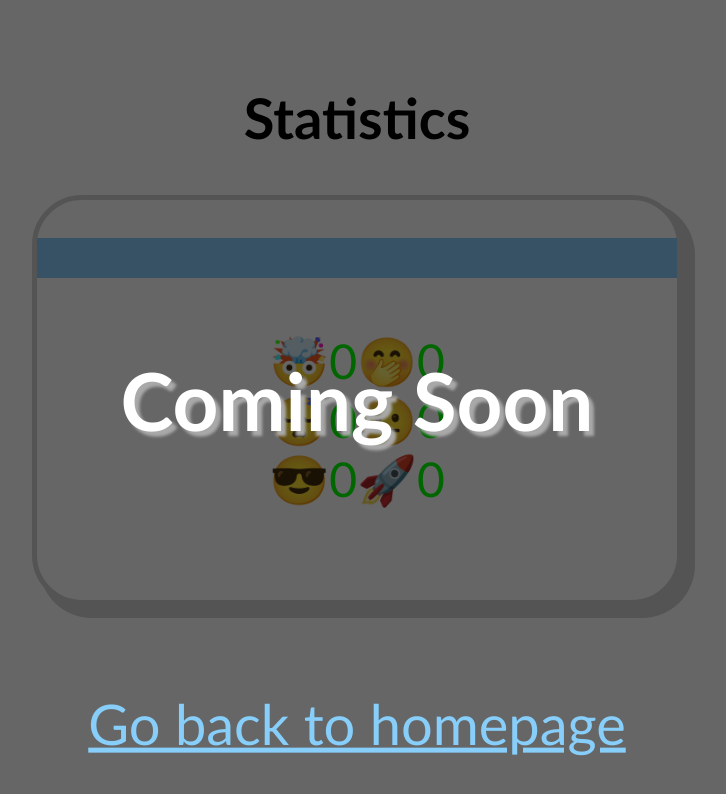
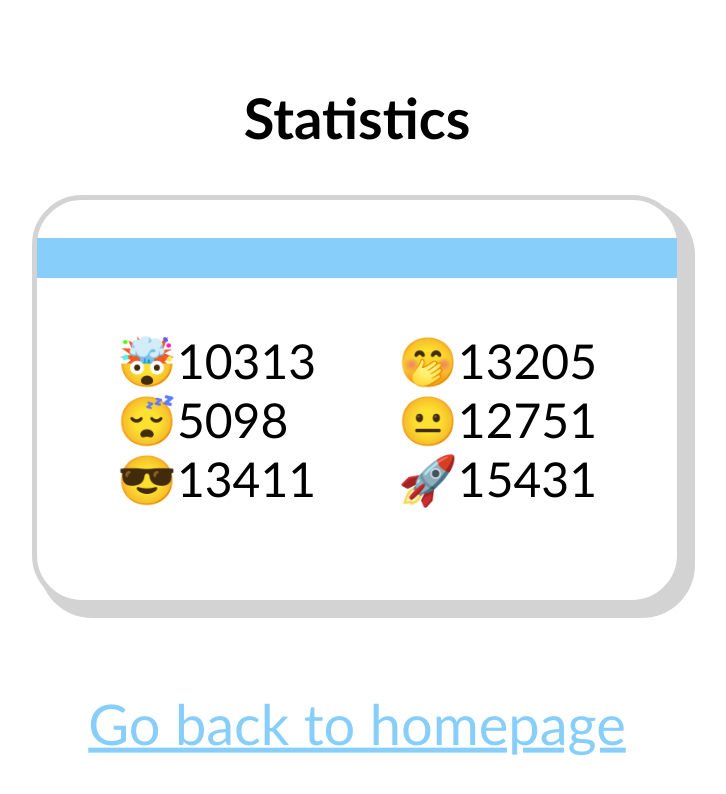
Before and after one commit to rykerTheOneAndOnly/Obvious-Facts, a plain HTML site: page stats/stats.htm in a window 1280 px wide. Shown: the whole page, without its empty margins (283-1009 px from the left). Drawn offline with Linux system fonts and the light colour scheme.

Commit message:
Added stats counter!

```diff
--- /dev/null
+++ b/stats/scripts.js
@@ -0,0 +1,21 @@
+var counters = document.querySelectorAll(".count");
+
+var randomDelay = Math.floor(Math.random() * 1200) + 500;
+
+for (var i = 0; i < counters.length; i++) {
+    counters[i].counterValue = Math.floor(Math.random() * 10000) + 5000;
+}
+
+counters[5].counterValue += Math.floor(Math.random() * 7500) + 5000; // The rocket
+
+function countersUpdate() {
+    for (var i = 0; i < counters.length; i++) {
+        if (Math.floor(Math.random() * 4) == 0) {
+            counters[i].counterValue += Math.floor(Math.random() * 15) + 4;
+        }
+        counters[i].innerHTML = counters[i].counterValue;
+    }
+    randomDelay = Math.floor(Math.random() * 1200) + 500;
+}
+
+setInterval(countersUpdate, randomDelay);
--- a/stats/stats.htm
+++ b/stats/stats.htm
@@ -6,29 +6,25 @@
 </head>
 <body>
 
-<div id="blackout"></div>
-
-<h1 id="coming">Coming Soon</h1>
-
 <h1>Statistics</h1>
 
 <div id="notecardMain">
     <div id="notecardTop"></div>
     <div id="notecardContent">
         <div id="left">
-            <p>🤯<span class="count">0</span></p>
-            <p>😴<span class="count">0</span></p>
-            <p>😎<span class="count">0</span></p>
+            <p>🤯<span class="count">Loading</span></p>
+            <p>😴<span class="count">Loading</span></p>
+            <p>😎<span class="count">Loading</span></p>
         </div>
         <div id="right">
-            <p>🤭<span class="count">0</span></p>
-            <p>😐<span class="count">0</span></p>
-            <p>🚀<span class="count">0</span></p>
+            <p>🤭<span class="count">Loading</span></p>
+            <p>😐<span class="count">Loading</span></p>
+            <p>🚀<span id="rocket" class="count">Loading</span></p>
         </div>
     </div>
 </div>
 
 <a id="back" href="../index.htm">Go back to homepage</a>
 
-</body>
+<script src="scripts.js"></script></body>
 </html>
--- a/stats/styles.css
+++ b/stats/styles.css
@@ -33,6 +33,7 @@ body {
     position: absolute;
     top: 55%;
     left: 50%;
+    width: 75%;
     transform: translate(-50%, -50%);
 }
 
@@ -51,37 +52,14 @@ body {
 }
 
 .count {
-    color: lime;
+    transition: 0.3s all;
+    color: black;
 }
 
 h1 {
     font-size: 3.5em;
     text-align: center;
     margin-top: 1.5em;
-}
-
-#blackout {
-    position: absolute;
-    top: 0;
-    left: 0;
-    width: 100%;
-    height: 100%;
-    z-index: 1;
-    background-color: black;
-    opacity: 0.6;
-}
-
-#coming {
-    position: absolute;
-    top: 50%;
-    left: 50%;
-    transform: translate(-50%, -50%);
-    font-size: 5em;
-    color: white;
-    text-shadow: 5px 5px 3px darkgray;
-    z-index: 2;
-    margin: 0;
-    padding: 0;
 }
 
 #back {
```
